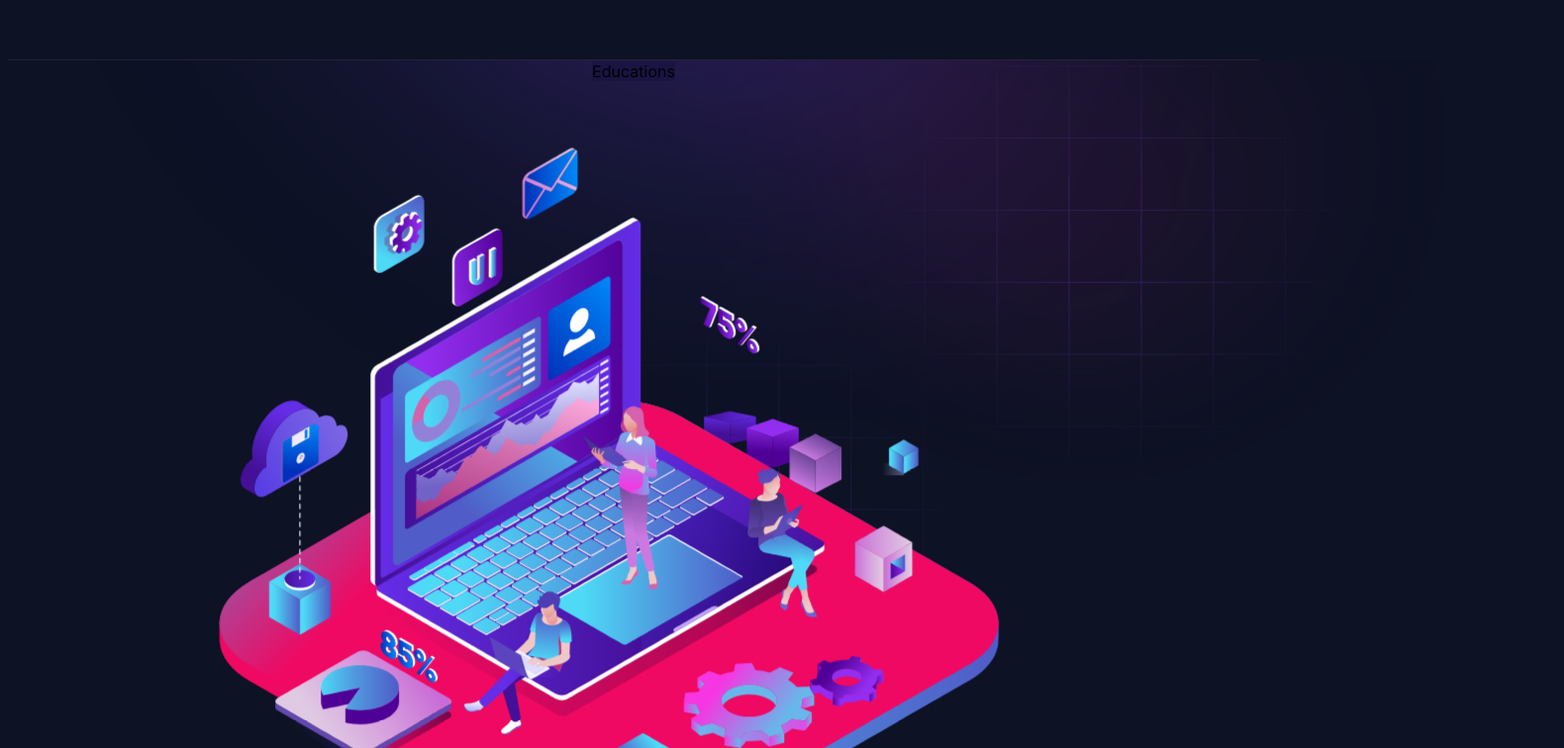
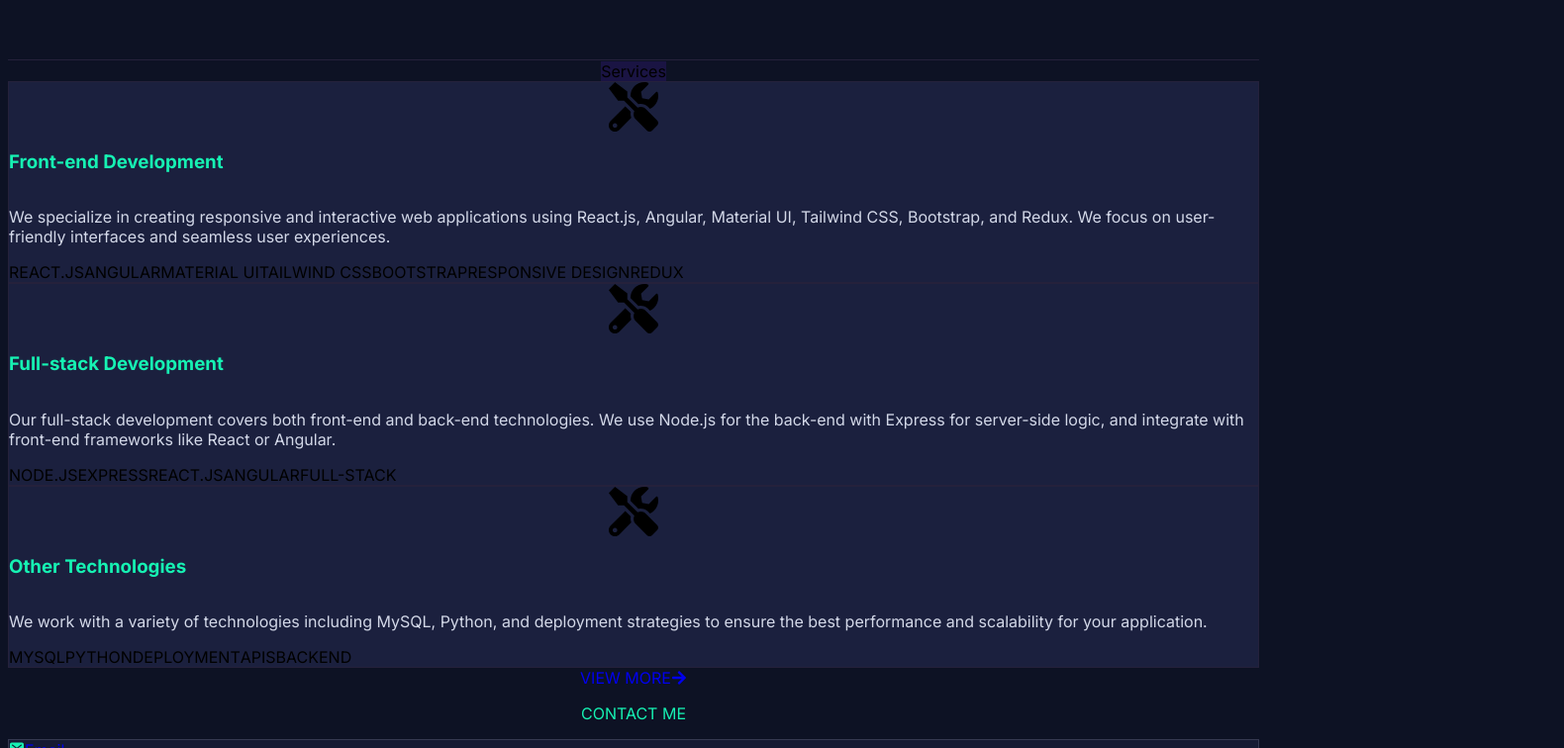
Before and after one commit to Jakkula-pandu/portfolio, a Next.js app: page / in a window 1280 px wide. Shown: the part 780-1536 px from the top of the page at 99% size, 1580 px wide, since content can reach past the window. Built offline with nearby package versions, Linux system fonts and the light colour scheme.

Commit message:
serve cont

```diff
--- a/app/page.js
+++ b/app/page.js
@@ -49,10 +49,10 @@
       <AboutSection />
       <Experience />
       <Skills />
-      <Projects /> */}
-      <Education />
-      {/* <Service blogs={services} />
-      <ContactSection /> */}
+      <Projects />
+      <Education /> */}
+      <Service blogs={services} />
+      <ContactSection />
     </div>
   )
 };
```
